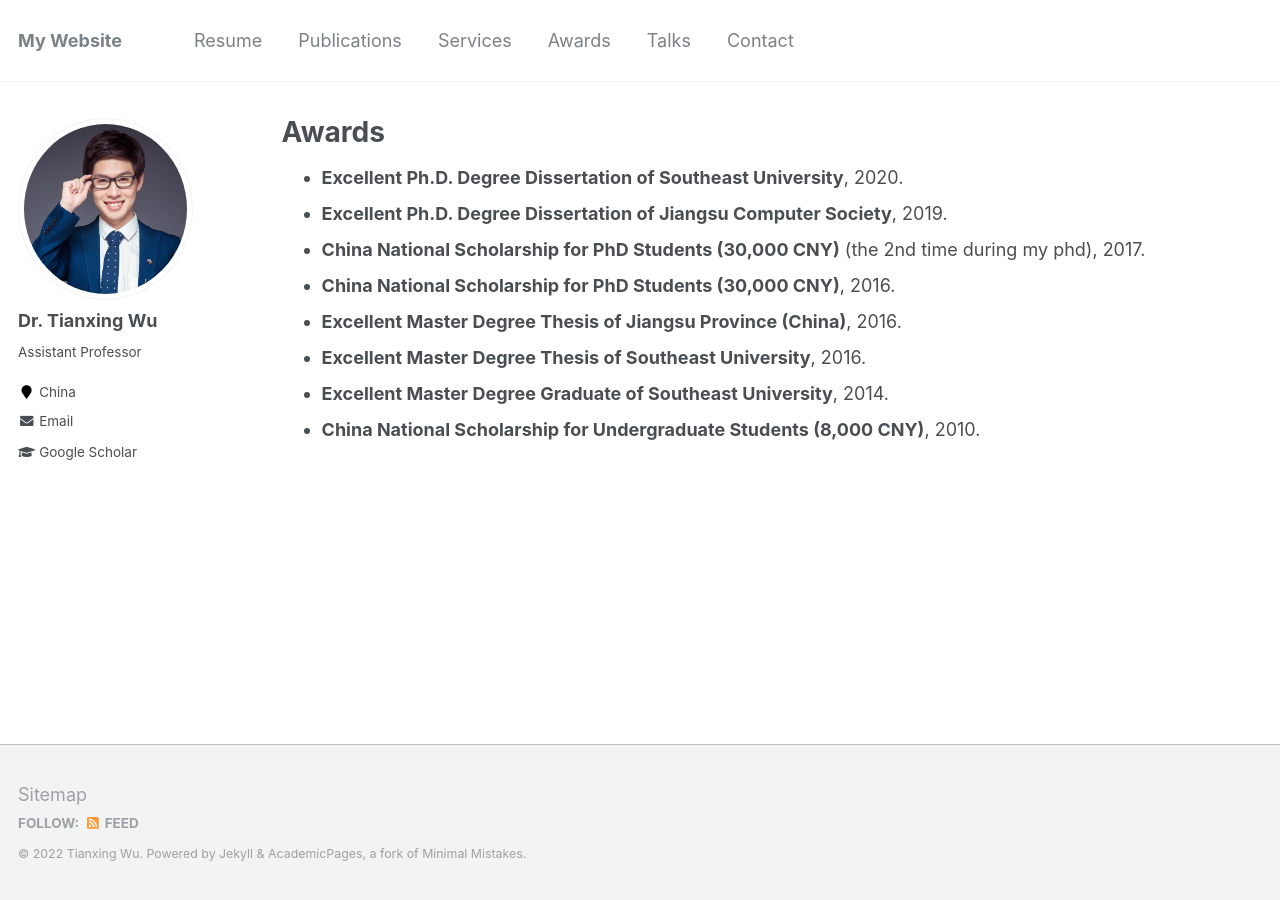
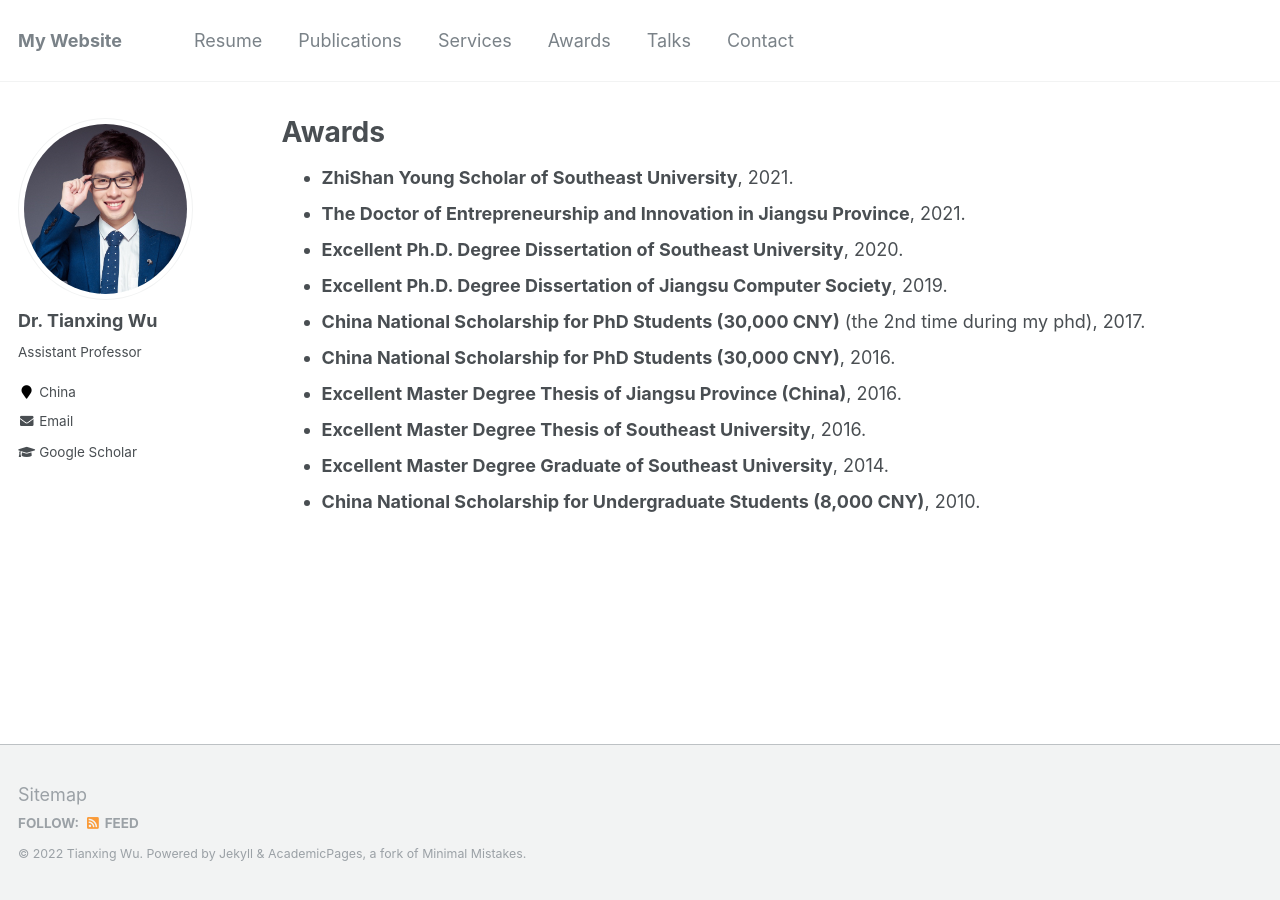
Before and after one commit to tianxing-wu/tianxing-wu.github.io, a Jekyll site: the page built from _pages/awards.md, in a window 1280 px wide. Built offline with Jekyll 4.4.1, drawn with Linux system fonts in a browser that asks for light colours.

Commit message:
info update

```diff
--- a/_pages/awards.md
+++ b/_pages/awards.md
@@ -4,6 +4,8 @@ permalink: /awards/
 title: "Awards"
 author_profile: true
 ---
+* **ZhiShan Young Scholar of Southeast University**, 2021.
+* **The Doctor of Entrepreneurship and Innovation in Jiangsu Province**, 2021.
 * **Excellent Ph.D. Degree Dissertation of Southeast University**, 2020.
 * **Excellent Ph.D. Degree Dissertation of Jiangsu Computer Society**, 2019.
 * **China National Scholarship for PhD Students (30,000 CNY)** (the 2nd time during my phd), 2017.
```
